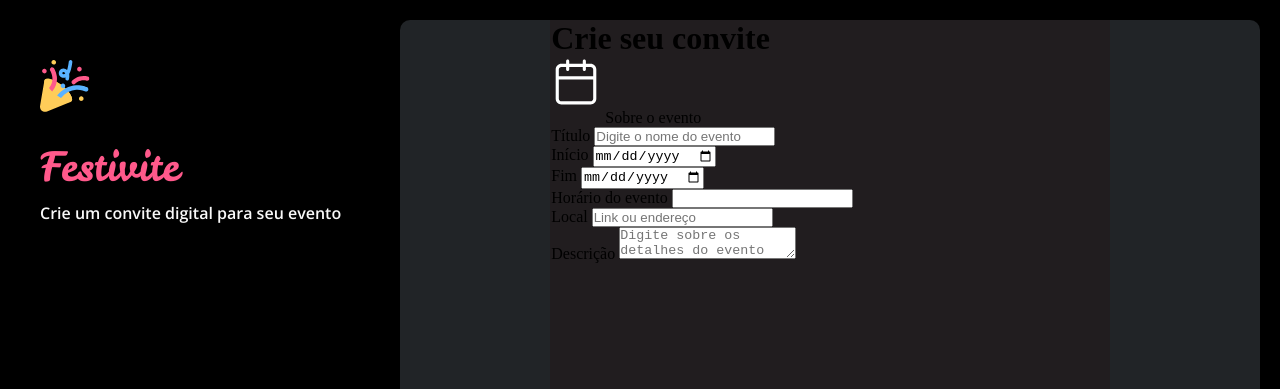
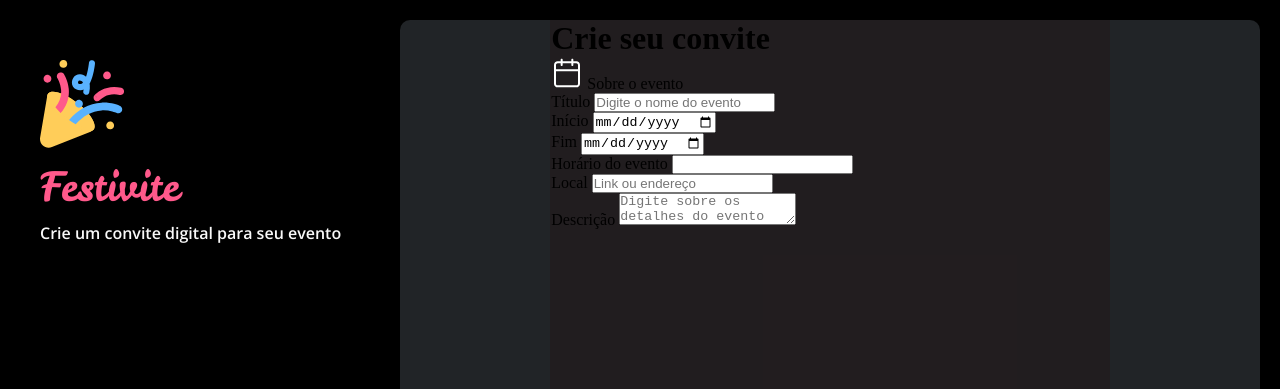
Before and after one commit to ricardo-werner/Rocketseat_FullStack_Desafio_Pratico_Formulario_de_Convite, a plain HTML site: page index.html in a window 1280 px wide. Shown: the top 389 px of the page. Drawn offline with nearby package versions, Linux system fonts and the light colour scheme.

Commit message:
refactor: deletado a class icon

```diff
--- a/styles/aside.css
+++ b/styles/aside.css
@@ -44,8 +44,3 @@ aside {
   color: var(--color-text-hearding);
   margin: 0.5rem 0;
 }
-
-.icon {
-  width: 50px; /* Tamanho do ícone */
-  margin-bottom: 1rem;
-}
```
